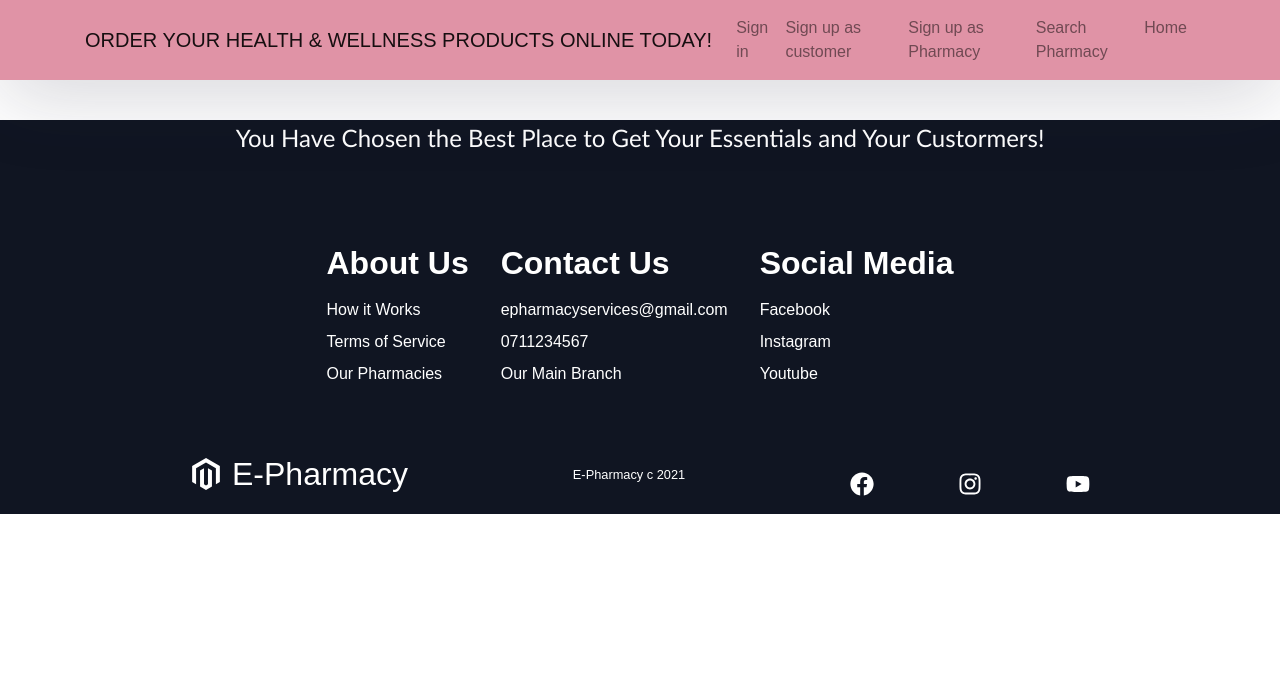
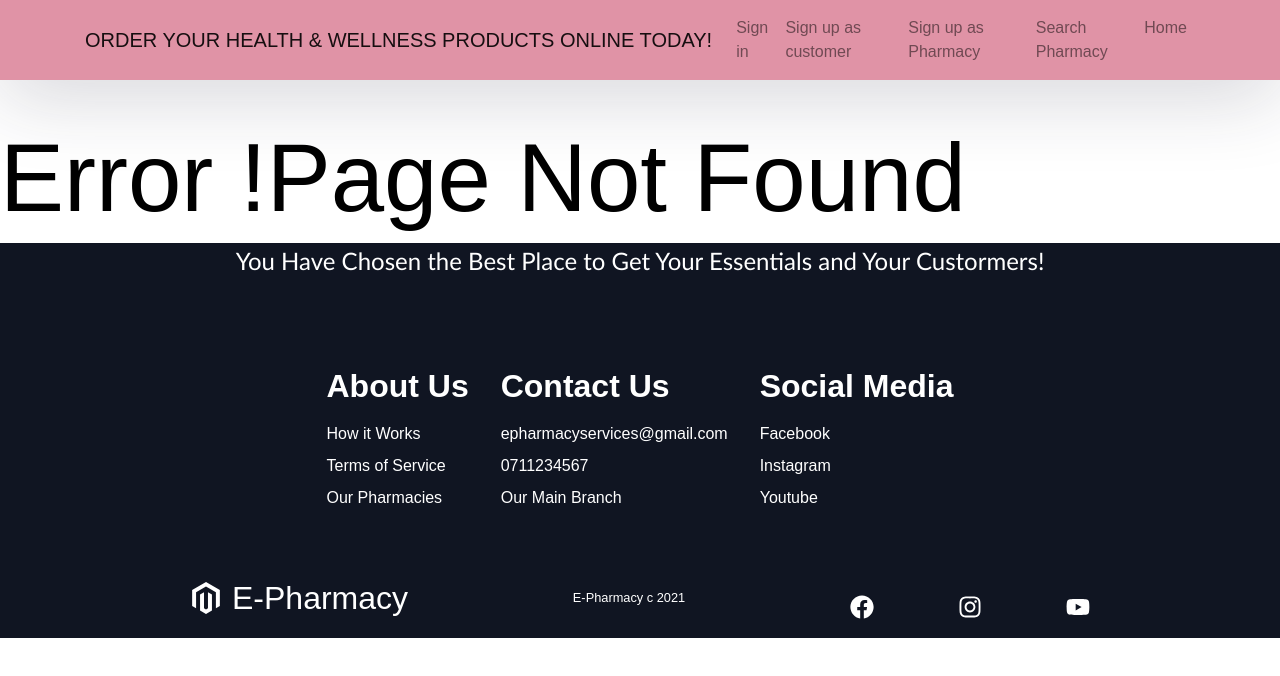
Before and after one commit to DevindiSiwurathna/ePharmacy-frontend, a React (Create React App) app: page /ProductList in a window 1280 px wide. Shown: the top 676 px of the page. Built offline with nearby package versions, Linux system fonts and the light colour scheme; what react-chatbot-kit would draw is missing.

Commit message:
Not found

```diff
--- a/src/App.js
+++ b/src/App.js
@@ -37,6 +37,7 @@ import ActionProvider from './components/chatbot/ActionProvider';
 import MessageParser from './components/chatbot/MessageParser';
 import config from './components/chatbot/config';
 import Draggable from 'react-draggable'; // The default
+import NotFound from "./components/NotFound";
 
 export default class App extends Component {
 
@@ -102,7 +103,7 @@ if(this.state.userrole === "Customer"){
                 <Link className="nav-link" to = {"/services"}>Products</Link>
                 </li>
                 <li className="nav-item">
-                <Link className="nav-link" to={`/customer/${custid}`}>{this.state.username}</Link>
+                <Link className="nav-link" to={`/customer/${custid}`}>Customer</Link>
                 </li>
                 <li className="nav-item">
               <Link to="/cart" className="ml-auto">
@@ -116,7 +117,7 @@ if(this.state.userrole === "Customer"){
               </li>
 
               <li className="nav-item">
-              {/*Hi! {this.state.username}*/}
+              Hi! {this.state.username}
               <button type="submit" className="btn btn-dark btn-sm" onClick={() => localStorage.clear()}>Logout</button>
               {/*<Username/>*/}
               </li>
@@ -149,7 +150,7 @@ if(this.state.userrole === "Customer"){
             {/*<Route path="/Addproduct" component={Addproduct} />*/}
             <Route path="/ProductList" component={ProductList} />
             <Route path = "/edit/:orderID" component = {Edit}/>
-
+            <Route component={NotFound} />
             {/*<Route path="/CustomerService" component={CustomerService} />*/}
 
 
@@ -188,10 +189,10 @@ else if(this.state.userrole === "Pharmacy"){
                 <Link className="nav-link" to = {"/services"}>Services</Link>
                 </li>
                 <li className="nav-item">
-                <Link className="nav-link" to={`/pharmacy/${phmid}`}>{this.state.username}</Link>
+                <Link className="nav-link" to={`/pharmacy/${phmid}`}>pharmacy</Link>
                 </li>
                 <li className="nav-item">
-
+              Hi! {this.state.username}
               <button type="submit" className="btn btn-dark btn-sm" onClick={() => localStorage.clear() } >Logout</button>
               </li>
             </ul>
@@ -211,6 +212,7 @@ else if(this.state.userrole === "Pharmacy"){
             <Route path = "/orders/:orderID" component = {Order}/>
             {/*<Route path="/Addproduct" component={Addproduct} />*/}
             <Route path="/ProductList" component={ProductList} />
+            <Route component={NotFound} />
 
         </Switch>
 
@@ -266,6 +268,7 @@ else {
             <Route path="/working" component={working} />
             <Route path="/Forgotpassword" component={Forgotpassword} />
             <Route path="/search" component={Search} />
+            <Route component={NotFound} />
 
             {/*<Route path="/Addproduct" component={Addproduct} />*/}
 
--- /dev/null
+++ b/src/components/NotFound.js
@@ -0,0 +1,11 @@
+import React from "react";
+
+const NotFound = () => {
+  return (
+    <div className="not-found">
+      <h1 className="display-1">Error !Page Not Found</h1>
+    </div>
+  );
+};
+
+export default NotFound;
```
Also changed, not shown: 1 other file (tests, documents, lock files or other folders).
